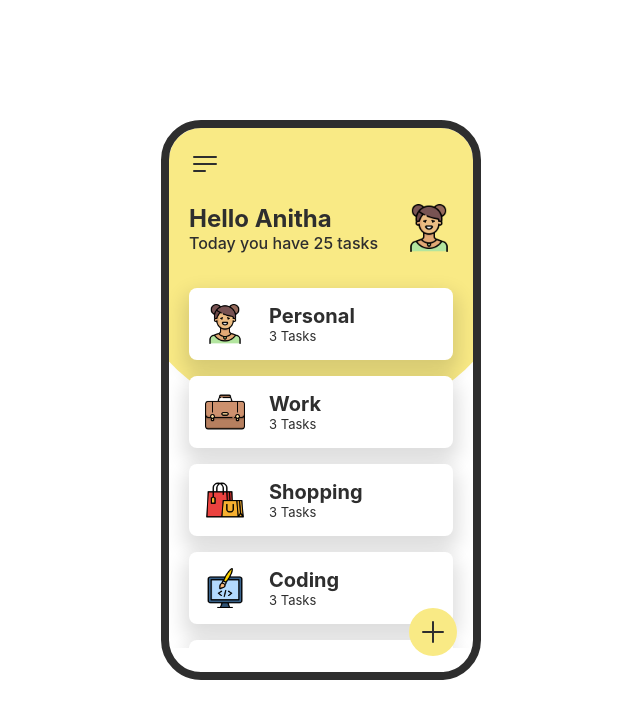
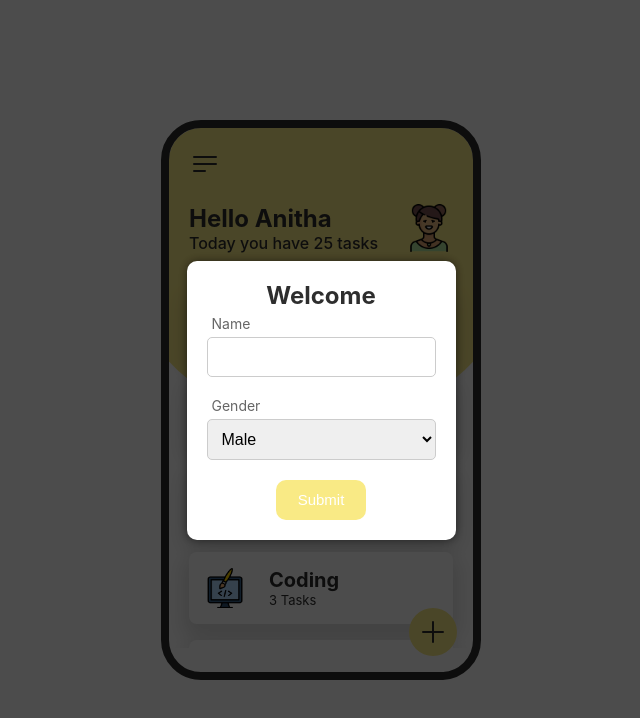
Before and after one commit to Bhattu-Anitha-07/Todo_List, a plain HTML site: page index.html in a window 1280 px wide. Shown: the whole page, without its empty margins (319-959 px from the left). Drawn offline with Linux system fonts and the light colour scheme.

Commit message:
Initial commit

```diff
--- a/index.html
+++ b/index.html
@@ -181,6 +181,27 @@
             </div>
         </div>
     </div>
+    <!-- Popup Form -->
+<div id="popup" class="popup">
+    <div class="popup-content">
+        <h2>Welcome</h2>
+        <form id="userForm">
+            <div class="input-group">
+                <label for="name">Name</label>
+                <input type="text" id="name" required />
+            </div>
+            <div class="input-group">
+                <label for="gender">Gender</label>
+                <select id="gender" required>
+                    <option value="male">Male</option>
+                    <option value="female">Female</option>
+                </select>
+            </div>
+            <button type="submit" class="submit">Submit</button>
+        </form>
+    </div>
+</div>
+
     <script src="script.js"></script>
 </body>
 </html>
--- a/script.js
+++ b/script.js
@@ -28,6 +28,7 @@ let categories = [
     {
       title: "Personal",
       img: "teenage.png",
+      gender: "",
     },
     {
       title: "Work",
@@ -419,3 +420,41 @@ getLocal();
 calculateTotal();
 // renderCategories();
 renderTasks();
+
+document.addEventListener('DOMContentLoaded', function () {
+  // Display the popup when the page loads
+  const popup = document.getElementById('popup');
+  popup.style.visibility = 'visible'; // Show the popup
+
+  // Handle the form submission
+  document.getElementById('userForm').addEventListener('submit', function (e) {
+      e.preventDefault();
+
+      const name = document.getElementById('name').value;
+      const gender = document.getElementById('gender').value;
+
+      // Update welcome message
+      document.querySelector('.welcome h1').textContent = `Hello ${name}`;
+
+      // Change the icon based on gender
+      const imgElement = document.querySelector('.welcome .img img');
+      if (gender === 'female') {
+          imgElement.src = 'images/teenage.png';
+      } else {
+          imgElement.src = 'images/boy.png';
+      }
+
+      // Update only the "Personal" category image based on gender
+      const categoryElements = document.querySelectorAll('.category');
+      categoryElements.forEach(element => {
+          const categoryTitle = element.querySelector('.content h1').textContent;
+          if (categoryTitle === "Personal") {
+              const imgTag = element.querySelector('img');
+              imgTag.src = gender === 'female' ? 'images/teenage.png' : 'images/boy.png';
+          }
+      });
+
+      // Hide the popup
+      popup.style.visibility = 'hidden';
+  });
+});
--- a/style.css
+++ b/style.css
@@ -442,3 +442,35 @@ body{
     visibility: visible;
     opacity: 1;
 }
+
+.popup {
+    position: fixed;
+    top: 0;
+    left: 0;
+    width: 100%;
+    height: 100%;
+    background-color: rgba(0, 0, 0, 0.7);
+    display: flex;
+    justify-content: center;
+    align-items: center;
+    z-index: 1000;
+    visibility: hidden; /* Start hidden */
+}
+
+.popup-content {
+    background-color: white;
+    padding: 20px;
+    border-radius: 10px;
+    text-align: center;
+    box-shadow: 0 0 10px rgba(0, 0, 0, 0.5);
+}
+
+.submit {
+    color: #fff;
+    background-color: #f9ea85;
+    width: 90px;
+    height: 40px;
+    border: none;
+    font-size: 15px;
+    border-radius: 10px;
+}
```
